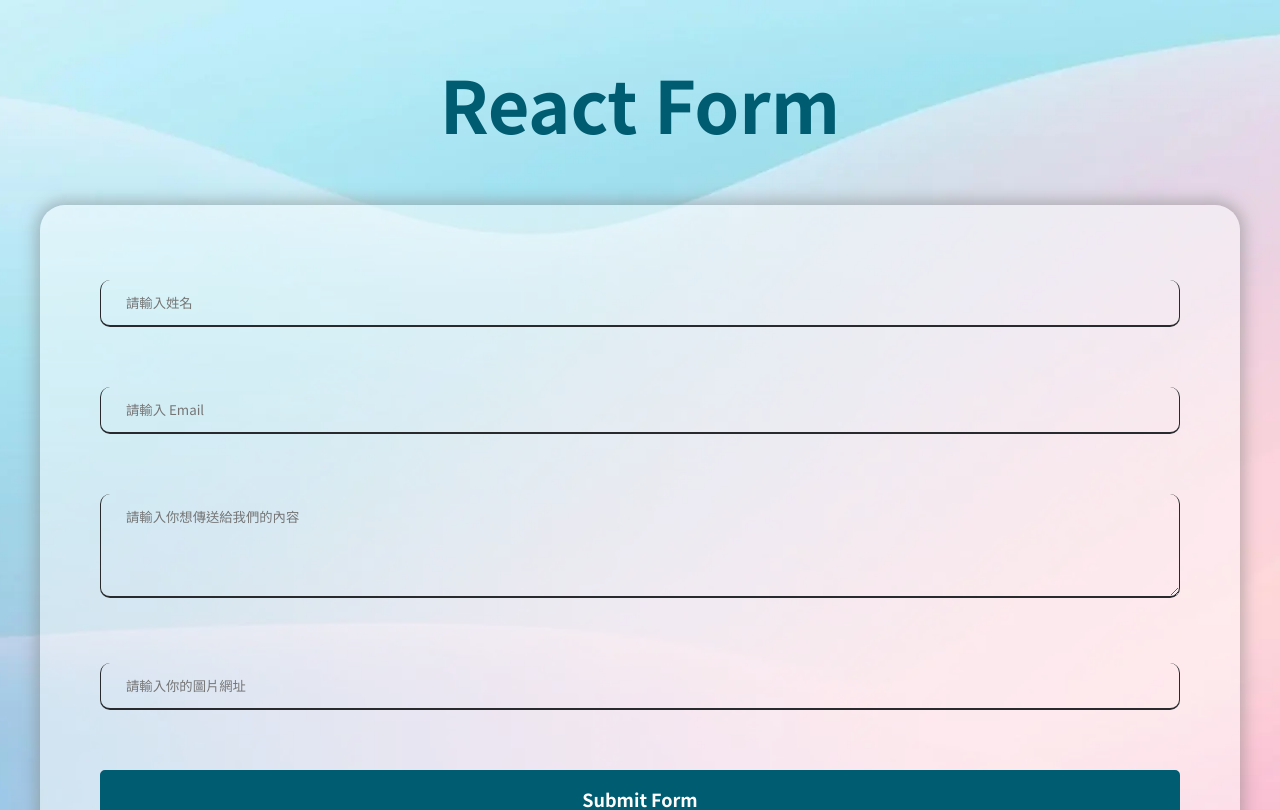
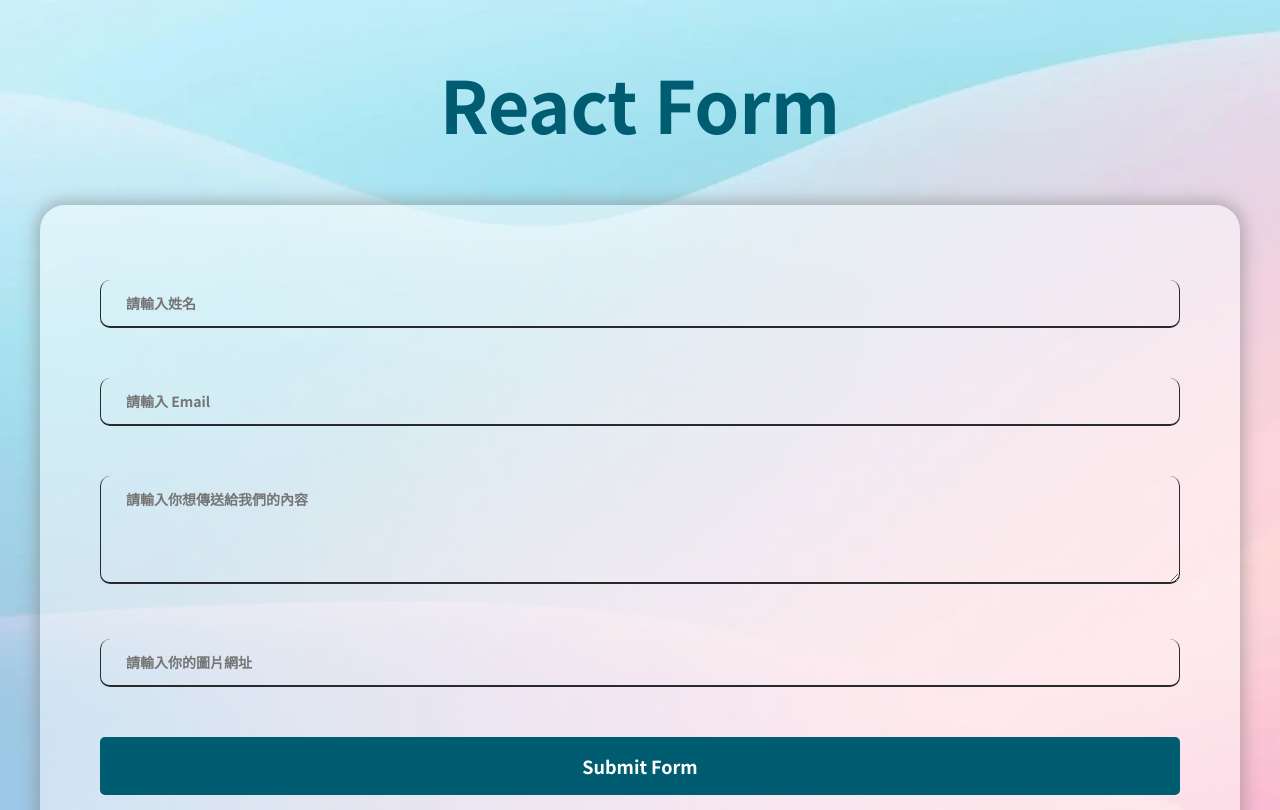
Before and after one commit to happyloa/React-Form, a React (Create React App) app: page / in a window 1280 px wide. Shown: the top 810 px of the page. Built offline with nearby package versions, Linux system fonts and the light colour scheme.

Commit message:
feat: 修改間距與文字大小

```diff
--- a/src/components/Form/Form.css
+++ b/src/components/Form/Form.css
@@ -13,7 +13,7 @@ form {
   justify-content: center;
   align-items: center;
   flex-direction: column;
-  gap: 60px;
+  gap: 50px;
   margin: 50px auto;
   padding: 75px 60px;
   max-width: 1200px;
@@ -36,6 +36,8 @@ textarea {
   border-radius: 10px;
   background-color: #00000000;
   color: #005c71;
+  font-size: 14px;
+  font-weight: bold;
   width: 100%;
   padding: 13px 25px;
 }
```
